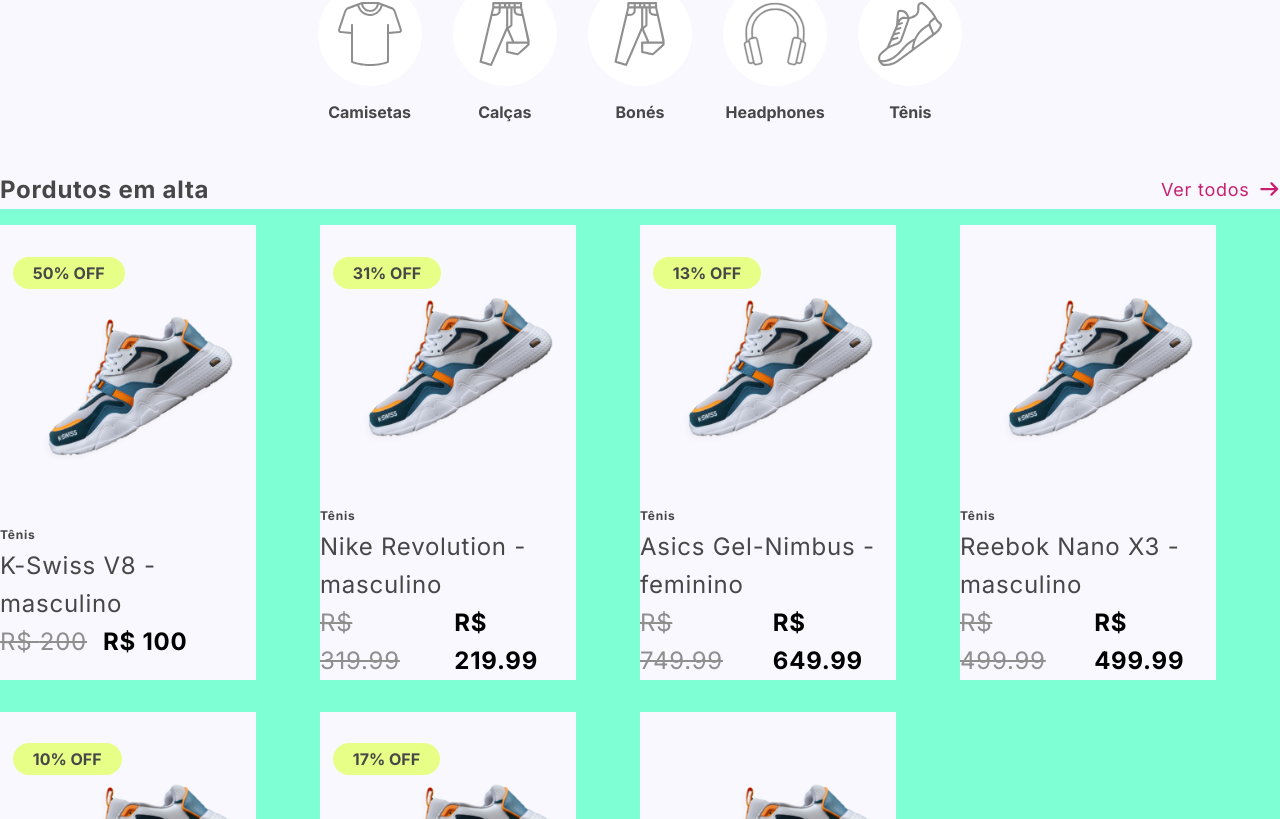
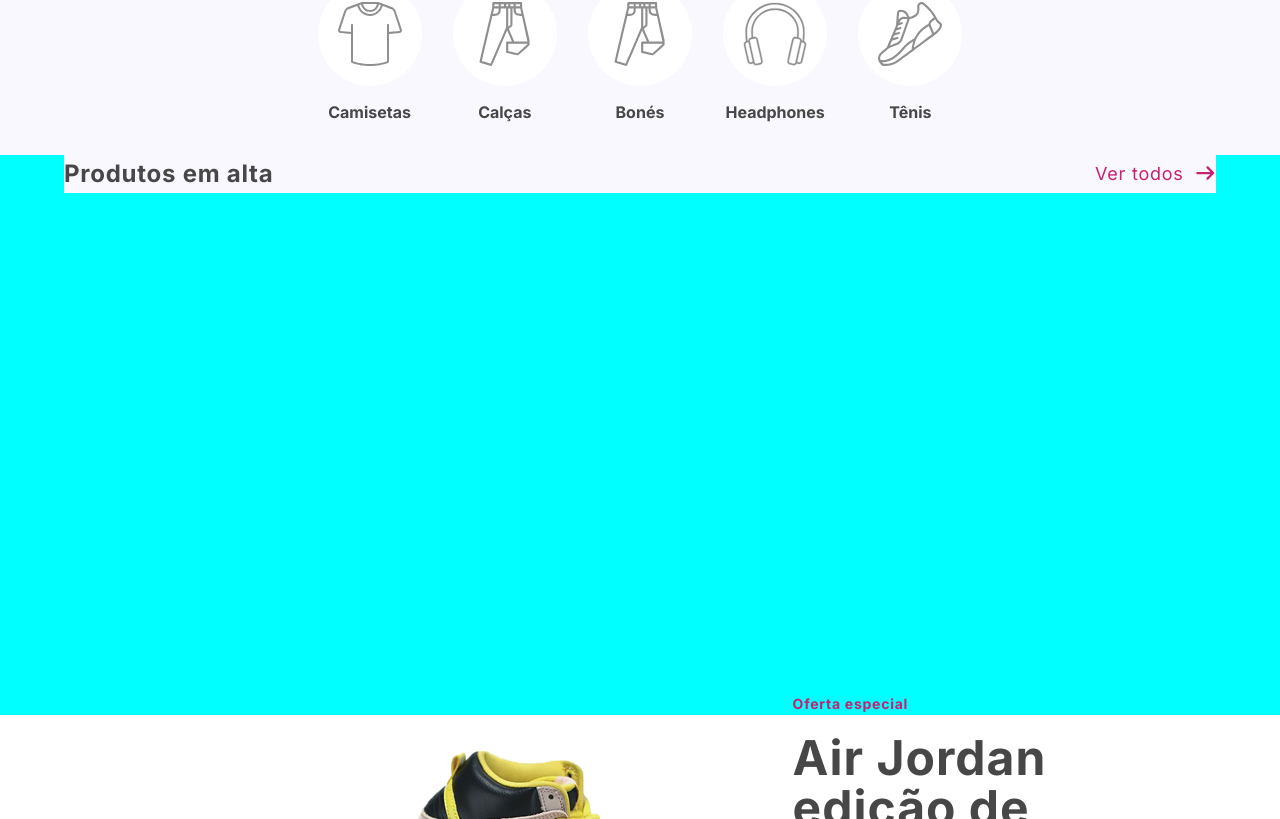
Before and after one commit to EduardoLopes085/DigitalStore, a React (Vite) app: page / in a window 1280 px wide. Shown: the part 961-1780 px from the top of the page. Built offline with nearby package versions, Linux system fonts and the light colour scheme.

Commit message:
nova estrutura de grid em desenvolvimento

```diff
--- a/src/components/Product-Grid/product-grid.jsx
+++ b/src/components/Product-Grid/product-grid.jsx
@@ -20,29 +20,22 @@
 
   return (
     <section className={styles['product-grid-container']}>
-      <div >
+      <div className={styles['grid-wrapper']}>
         <div className={styles.row}>
-          <p>Pordutos em alta</p>
-          <a href="/produtos">
+          <p>Produtos em alta</p>
+          <a href="#">
             Ver todos
             <FontAwesomeIcon icon={faArrowRight} className={styles.icon} />
           </a>
         </div>
-        <div className={styles['product-grid-wrapper']}>
-          {sneakers.map((produto) =>{
-              return (
-              <ProductCard
-                key = {produto.id}
-                img = {produto.img}
-                categoria = {produto.categoria}
-                name = {produto.name}
-                gender = {produto.gender}
-                price = {produto.price}
-                discountPrice = {produto.discountPrice}
-                discount={(((produto.price - produto.discountPrice) / produto.price) * 100).toFixed(0)}
-              />
-            )})}
+
+        <div>
+
         </div>
+
+
+
+
       </div>
     </section>
   )
--- a/src/components/Product-Grid/product-grid.module.css
+++ b/src/components/Product-Grid/product-grid.module.css
@@ -1,29 +1,36 @@
 .product-grid-container{
     width: 100%;
     min-height: 70dvh;
+
     display: flex;
     flex-direction: column;
     align-items: center;
-    justify-content: center;
-    padding-top: 1rem;
-    padding-bottom: 1rem;
+
+
+    /* padding: 1rem 0rem 1rem 0rem; */
+    /* background-color: #F8F8FE; */
+
+    background-color: aqua;
+}
+
+.grid-wrapper{
+    width: 90%;
     background-color: #F8F8FE;
 }
 
 .row{
-    width: 100%;
     display: flex;
     flex-direction: row;
     align-items: center;
     justify-content: space-between;
-    user-select: none;
 }
 
-.row p{
-   font-weight: 700;
-   font-size: 24px;
-   line-height: 38px;
-   letter-spacing: 0.75px;
+.row p {
+    color: var(--dark-gray-2);
+    font-weight: 700;
+    font-size: 24px;
+    line-height: 38px;
+    letter-spacing: 0.75px;
 }
 
 .row a{
@@ -35,24 +42,9 @@
 }
 
 .icon{
-    margin-left: 0.5rem;
+    margin-left: 10px;
 }
 
-.product-grid-wrapper{
-    width: 100%;
-    display: grid;
-    grid-template-columns: repeat(4, 1fr);
-    row-gap: 2rem;
-    background-color: aquamarine;
-    padding: 1rem 0;
+.sneakers-grid{
+
 }
-
-
-
-@media screen and (max-width: 500px) {
-    .product-grid-wrapper{
-        grid-template-columns: repeat(2, 1fr);
-        grid-column-gap: 10px;
-        grid-row-gap: 2rem;
-    }
-}
--- a/src/components/buy-button/buy-button.module.css
+++ b/src/components/buy-button/buy-button.module.css
@@ -5,8 +5,8 @@
   justify-content: center;
 
 
-  padding: 0px 60px;
-  height: 3rem;
+  padding: 15px 60px;
+
 
   border-radius: 8px;
 
```
